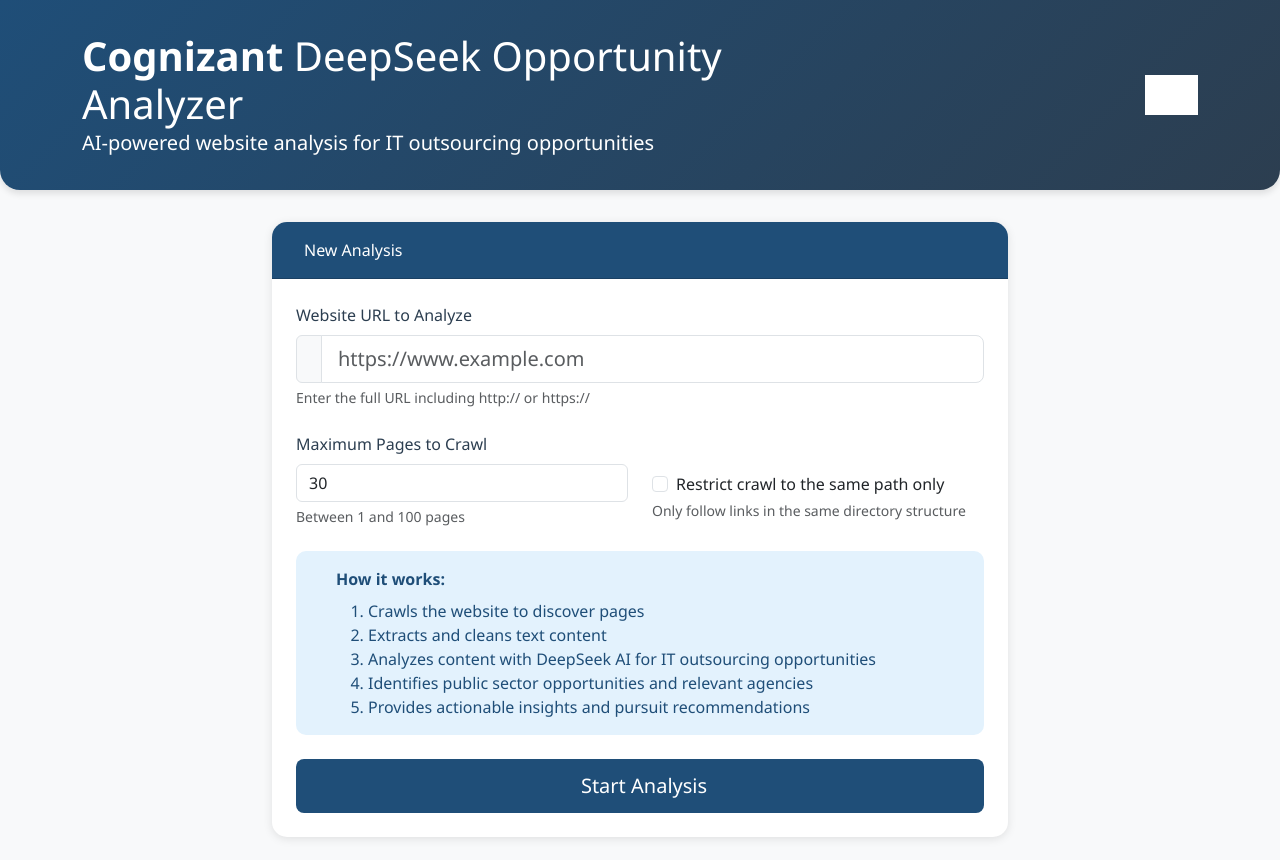
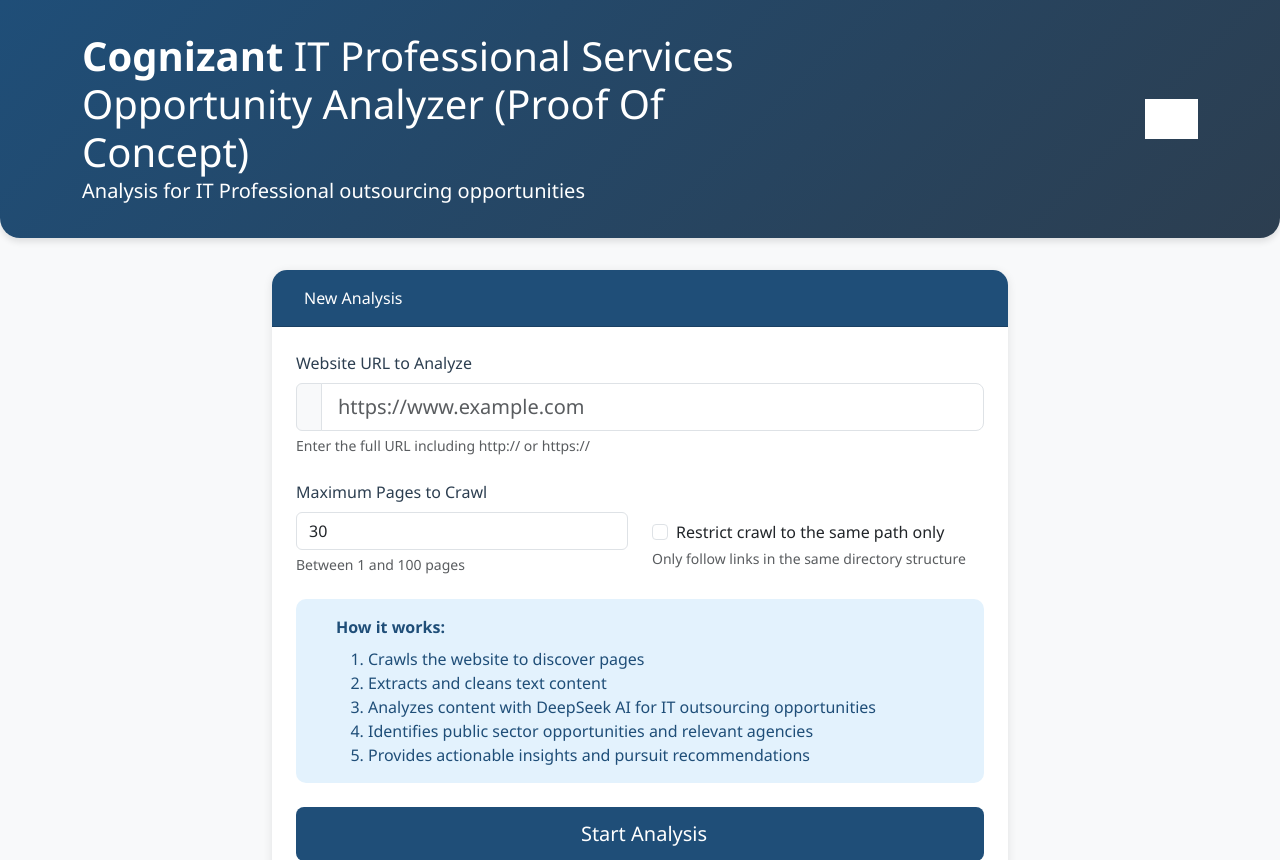
Before and after one commit to ywhabg/deepseek-render-app, a Flask app: page / in a window 1280 px wide. Shown: the top 860 px of the page. Run offline with Flask 3, Linux system fonts and the light colour scheme; grey boxes are pictures that could not be loaded.

Commit message:
Update index.html

```diff
--- a/templates/index.html
+++ b/templates/index.html
@@ -3,7 +3,7 @@
 <head>
     <meta charset="UTF-8">
     <meta name="viewport" content="width=device-width, initial-scale=1.0">
-    <title>Cognizant DeepSeek Opportunity Analyzer</title>
+    <title>Cognizant Opportunity Analyzer</title>
     <link href="https://cdn.jsdelivr.net/npm/bootstrap@5.3.0-alpha1/dist/css/bootstrap.min.css" rel="stylesheet">
     <style>
         body {
@@ -81,8 +81,8 @@
         <div class="container">
             <div class="row align-items-center">
                 <div class="col-md-8">
-                    <h1><strong>Cognizant</strong> DeepSeek Opportunity Analyzer</h1>
-                    <p class="lead mb-0">AI-powered website analysis for IT outsourcing opportunities</p>
+                    <h1><strong>Cognizant</strong> IT Professional Services Opportunity Analyzer (Proof Of Concept) </h1>
+                    <p class="lead mb-0"> Analysis for IT Professional outsourcing opportunities</p>
                 </div>
                 <div class="col-md-4 text-end">
                     <img src="https://www.cognizant.com/content/dam/cognizant/en_us/logos/cognizant-logo-white.svg" alt="Cognizant" height="40" style="filter: brightness(0) invert(1);">
```
